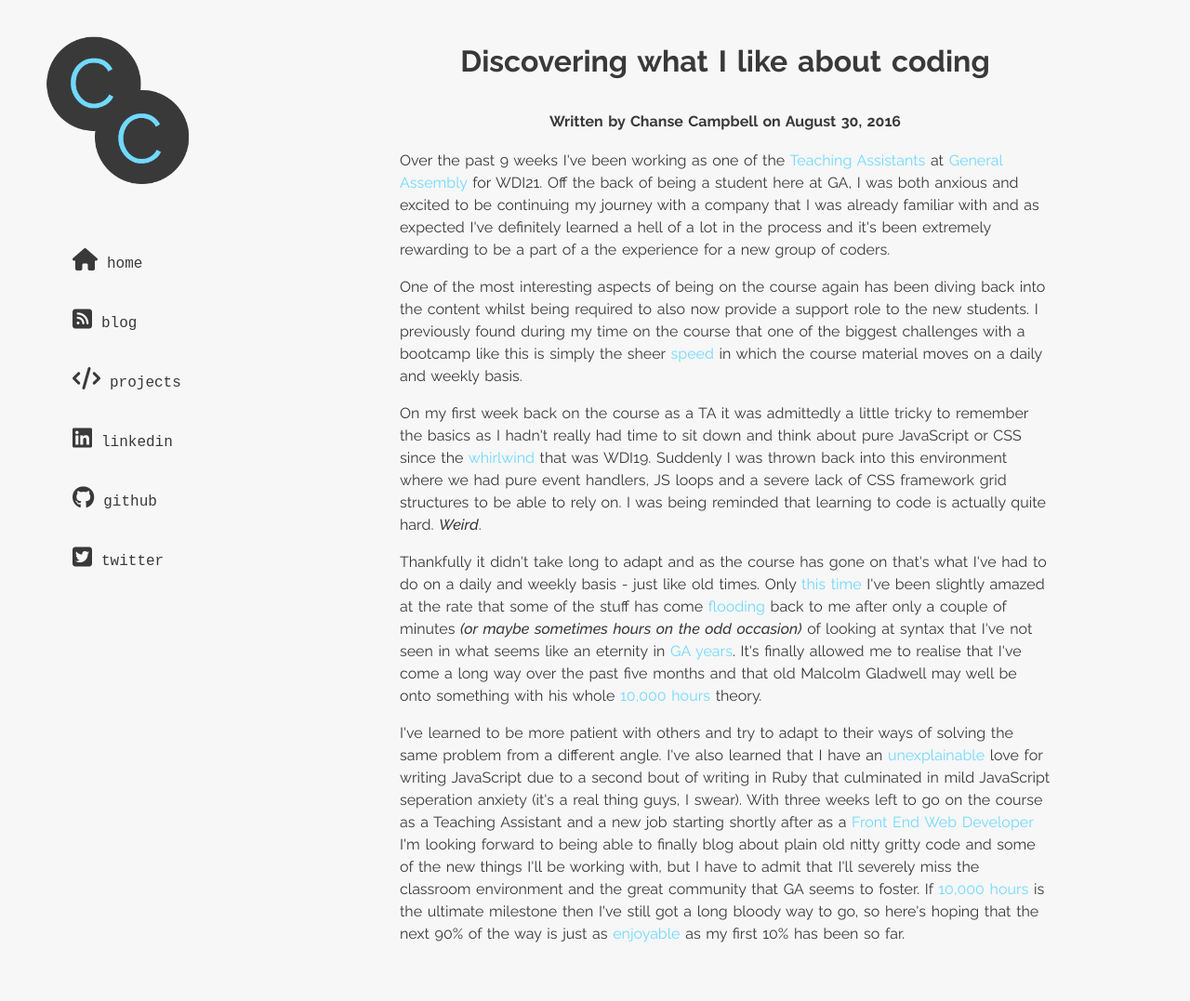
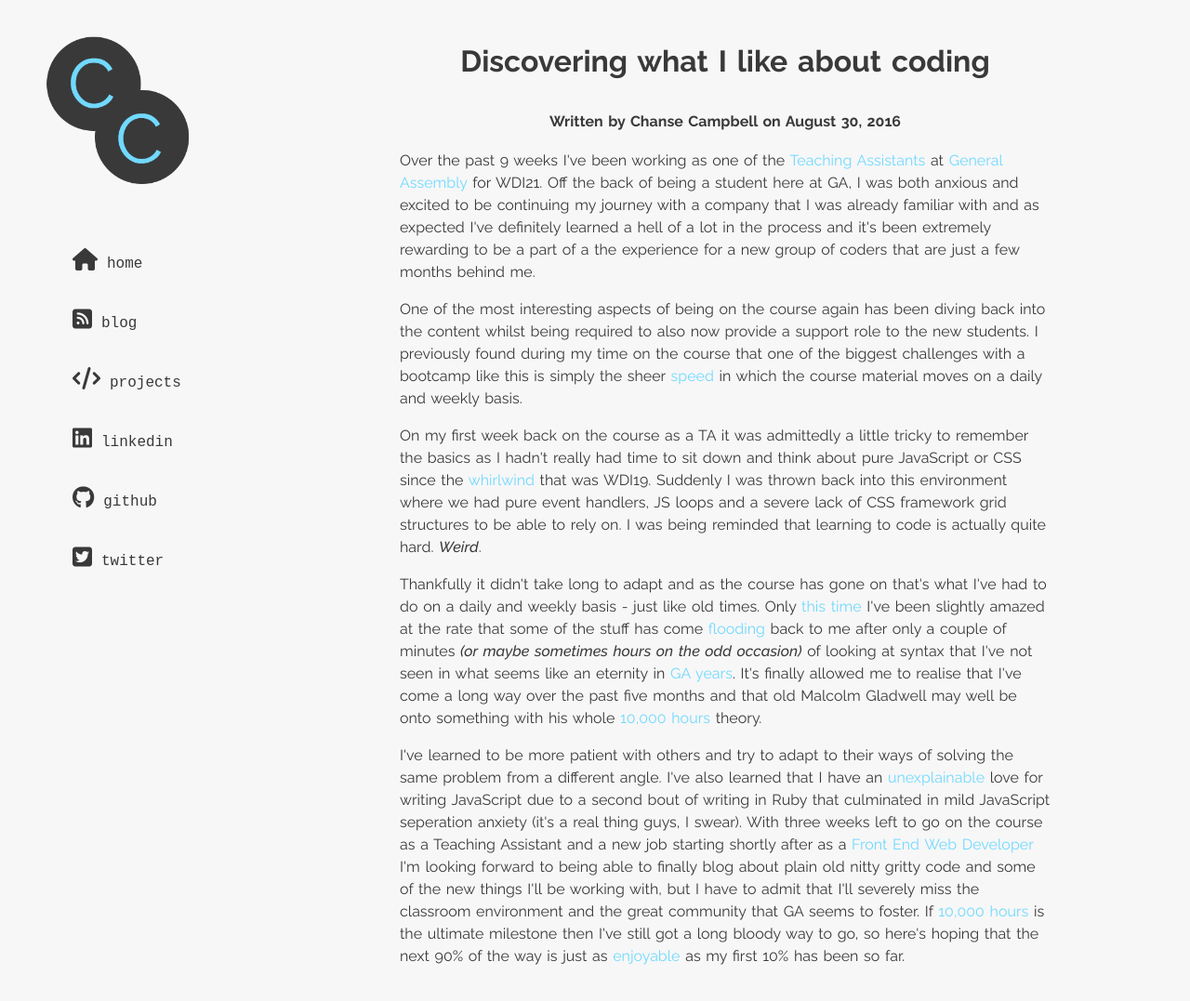
Before and after one commit to chansecampbell/chansecampbell.github.io, a Jekyll site: the page built from _posts/2016-08-30-discovering-what-i-like-about-coding.md, in a window 1280 px wide and 1087 px high. Shown: the top 1077 px of the window at 93% size. Built offline with Jekyll 4.4.1, drawn with Linux system fonts in a browser that asks for light colours; nearby versions of some CDN libraries.

Commit message:
Updated the blog post again.

```diff
--- a/_posts/2016-08-30-discovering-what-i-like-about-coding.md
+++ b/_posts/2016-08-30-discovering-what-i-like-about-coding.md
@@ -6,7 +6,7 @@ title: Discovering what I like about coding
 <h1 class="header-name">{{ page.title }}</h1>
 <h4 class="header-name">Written by Chanse Campbell on {{ page.date | date: '%B %d, %Y' }}</h4>
 
-<p>Over the past 9 weeks I've been working as one of the <strong>Teaching Assistants</strong> at <strong>General Assembly</strong> for WDI21. Off the back of being a student here at GA, I was both anxious and excited to be continuing my journey with a company that I was already familiar with and as expected I've definitely learned a hell of a lot in the process and it's been extremely rewarding to be a part of a the experience for a new group of coders.</p>
+<p>Over the past 9 weeks I've been working as one of the <strong>Teaching Assistants</strong> at <strong>General Assembly</strong> for WDI21. Off the back of being a student here at GA, I was both anxious and excited to be continuing my journey with a company that I was already familiar with and as expected I've definitely learned a hell of a lot in the process and it's been extremely rewarding to be a part of a the experience for a new group of coders that are just a few months behind me.</p>
 
 <p>One of the most interesting aspects of being on the course again has been diving back into the content whilst being required to also now provide a support role to the new students. I previously found during my time on the course that one of the biggest challenges with a bootcamp like this is simply the sheer <strong>speed</strong> in which the course material moves on a daily and weekly basis.</p>
 
```
